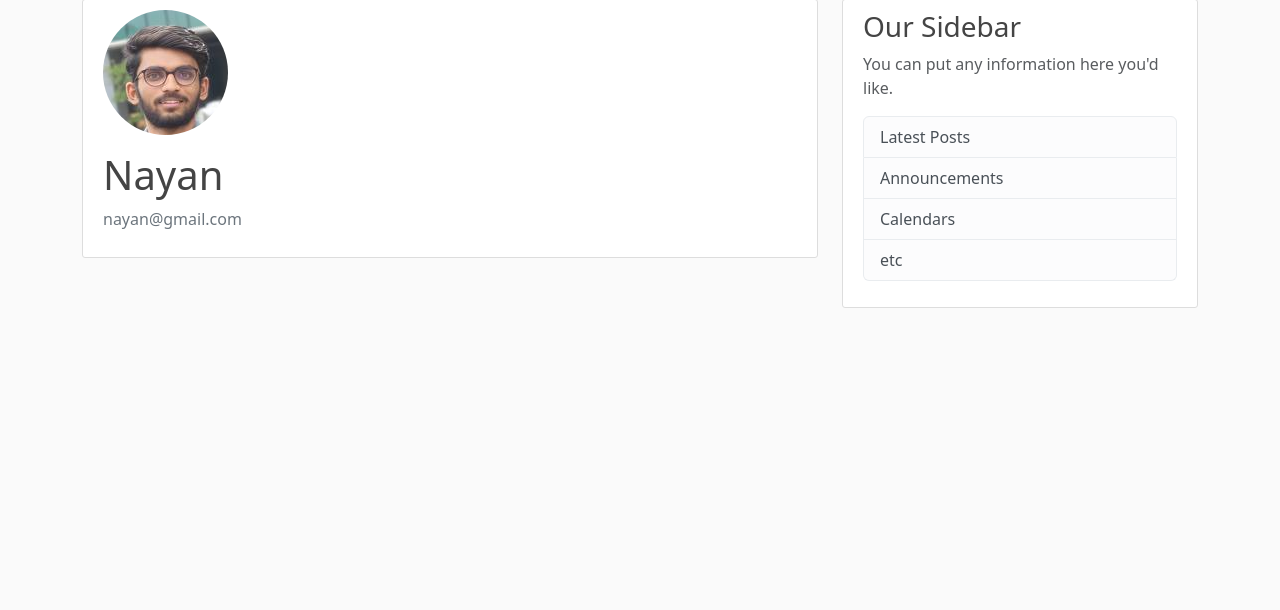
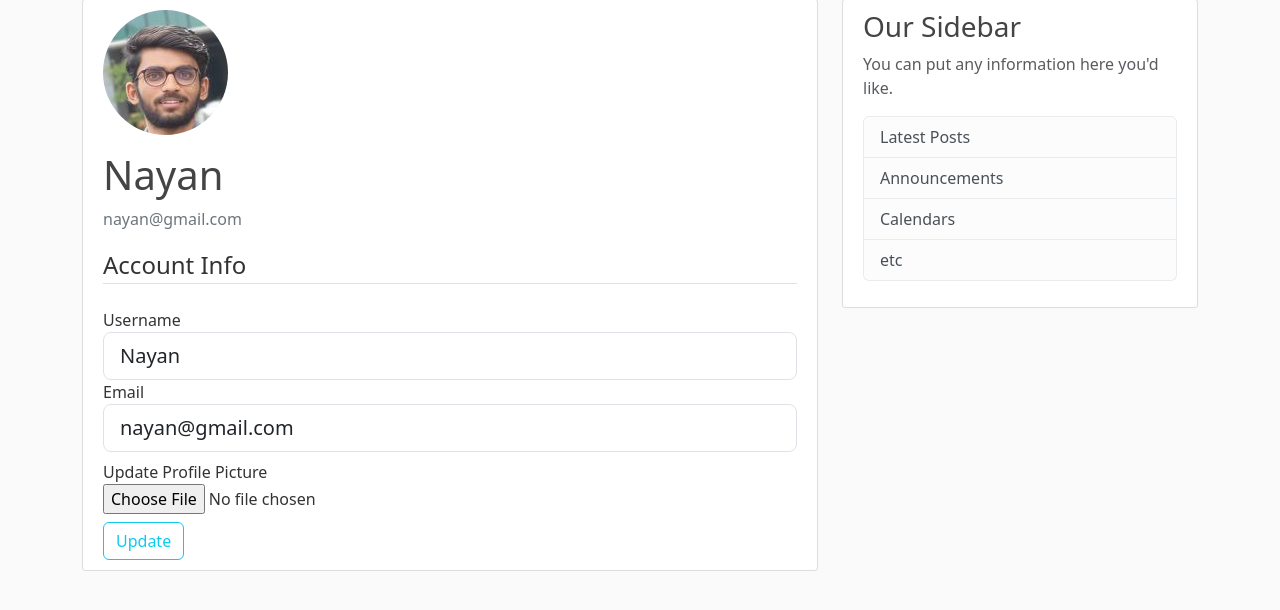
Before and after one commit to nayanGowdaM/Flask-Tutorial, a Flask app: page /account in a window 1280 px wide. Shown: the part 81-691 px from the top of the page. Run offline with Flask 3, Linux system fonts and the light colour scheme; a user stored in the database is signed in; some libraries are stand-ins or nearby versions.

Commit message:
Saving profile Pic

```diff
--- a/flaskblog/forms.py
+++ b/flaskblog/forms.py
@@ -1,6 +1,8 @@
 from flask_wtf import FlaskForm
 from wtforms import validators, StringField, PasswordField, SubmitField, BooleanField
 from flaskblog.models import User
+from flask_wtf.file import FileField, FileAllowed
+from flask_login import current_user
 
 
 class RegistrationForm(FlaskForm):
@@ -25,3 +27,24 @@ class LoginForm(FlaskForm):
     password = PasswordField('Password', [validators.DataRequired(), validators.Length(min=6)])
     remember = BooleanField("Remember Me")
     submit = SubmitField("Sign Up")
+
+
+class UpdateAccountForm(FlaskForm):
+    username = StringField('Username',
+                           validators=[validators.DataRequired(), validators.Length(min=2, max=20)])
+    email = StringField('Email',
+                        validators=[validators.DataRequired(), validators.Email()])
+    picture = FileField('Update Profile Picture', validators=[FileAllowed(['jpg', 'png','jpeg'])])
+    submit = SubmitField('Update')
+
+    def validate_username(self, username):
+        if username.data != current_user.username:
+            user = User.query.filter_by(username=username.data).first()
+            if user:
+                raise validators.ValidationError('That username is taken. Please choose a different one.')
+
+    def validate_email(self, email):
+        if email.data != current_user.email:
+            user = User.query.filter_by(email=email.data).first()
+            if user:
+                raise validators.ValidationError('That email is taken. Please choose a different one.')
--- a/flaskblog/routes.py
+++ b/flaskblog/routes.py
@@ -1,5 +1,8 @@
+import os
+import secrets
+from PIL import Image
 from flask import  render_template , flash,redirect, url_for, request
-from flaskblog.forms import RegistrationForm, LoginForm
+from flaskblog.forms import RegistrationForm, LoginForm, UpdateAccountForm
 from flaskblog.models import User, Post
 from flaskblog import app, db, bcrypt
 from flask_login import login_user, current_user, logout_user, login_required
@@ -70,8 +73,35 @@ def logout():
     return redirect(url_for('home'))
 
 
-@app.route("/account")
+def save_picture(form_picture):
+    random_hex = secrets.token_hex(8)
+    _, f_ext = os.path.splitext(form_picture.filename)
+    picture_fn = random_hex + f_ext
+    picture_path = os.path.join(app.root_path, 'static/profile_pics', picture_fn)
+
+    output_size = (125, 125)
+    i = Image.open(form_picture)
+    i.thumbnail(output_size)
+    i.save(picture_path)
+
+    return picture_fn
+
+@app.route("/account",  methods=['GET','POST'])
 @login_required
 def account():
+    form = UpdateAccountForm()
+    if form.validate_on_submit():
+        if form.picture.data:
+            picture_file = save_picture(form.picture.data)
+            current_user.image = picture_file
+        current_user.username = form.username.data
+        current_user.email = form.email.data
+
+        db.session.commit()
+        flash('Your account has been updated!', 'success')
+        return redirect(url_for('account'))
+    elif request.method == 'GET':
+        form.username.data = current_user.username
+        form.email.data = current_user.email
     image_file = url_for('static', filename='profile_pics/' + current_user.image)
-    return render_template('account.html', title='Account',image_file=image_file)
+    return render_template('account.html', title='Account',image_file=image_file , form = form)
--- a/flaskblog/templates/account.html
+++ b/flaskblog/templates/account.html
@@ -2,12 +2,59 @@
 {% block content %}
     <div class="content-section">
         <div class="media">
-        <img class="rounded-circle account-img" src="{{ image_file }}" alt="profile Picture">
-        <div class="media-body">
-            <h2 class="account-heading">{{ current_user.username }}</h2>
-            <p class="text-secondary">{{ current_user.email }}</p>
+            <img class="rounded-circle account-img" src="{{ image_file }}" alt="profile Picture">
+            <div class="media-body">
+                <h2 class="account-heading">{{ current_user.username }}</h2>
+                <p class="text-secondary">{{ current_user.email }}</p>
+            </div>
         </div>
+
+    <form method="POST" action="" enctype="multipart/form-data">
+        {{ form.hidden_tag() }}
+        <fieldset class="form-group">
+            <legend class="border-bottom mb-4">Account Info</legend>
+            <div class="form-group">
+                {{ form.username.label(class="form-control-label") }}
+
+                {% if form.username.errors %}
+                    {{ form.username(class="form-control form-control-lg is-invalid") }}
+                    <div class="invalid-feedback">
+                        {% for error in form.username.errors %}
+                            <span>{{ error }}</span>
+                        {% endfor %}
+                    </div>
+                {% else %}
+                    {{ form.username(class="form-control form-control-lg") }}
+                {% endif %}
+            </div>
+            <div class="form-group">
+                {{ form.email.label(class="form-control-label") }}
+                {% if form.email.errors %}
+                    {{ form.email(class="form-control form-control-lg is-invalid") }}
+                    <div class="invalid-feedback">
+                        {% for error in form.email.errors %}
+                            <span>{{ error }}</span>
+                        {% endfor %}
+                    </div>
+                {% else %}
+                    {{ form.email(class="form-control form-control-lg") }}
+                {% endif %}
+            </div>
+
+            <div class="form-group my-2">
+                {{ form.picture.label() }}<br>
+                {{ form.picture(class="form-control-file") }}
+                <br>
+                {% if form.picture.errors %}
+                    {% for error in form.picture.errors %}
+                        <span class="text-danger">{{ error }}</span></br>
+                    {% endfor %}
+                {% endif %}
+            </div>
+        </fieldset>
+        <div class="form-group">
+            {{ form.submit(class="btn btn-outline-info") }}
         </div>
-        <!-- FORM HERE -->
+    </form>
     </div>
 {% endblock content %}
```
Also changed, not shown: flaskblog/static/profile_pics/014d50c278f5b885.jpeg (added), flaskblog/static/profile_pics/26775815f05d4903.jpg (added), flaskblog/static/profile_pics/5824a4ecc24dcc09.jpg (added), flaskblog/static/profile_pics/d6b3ca447a537163.jpeg (added), instance/site.db.
